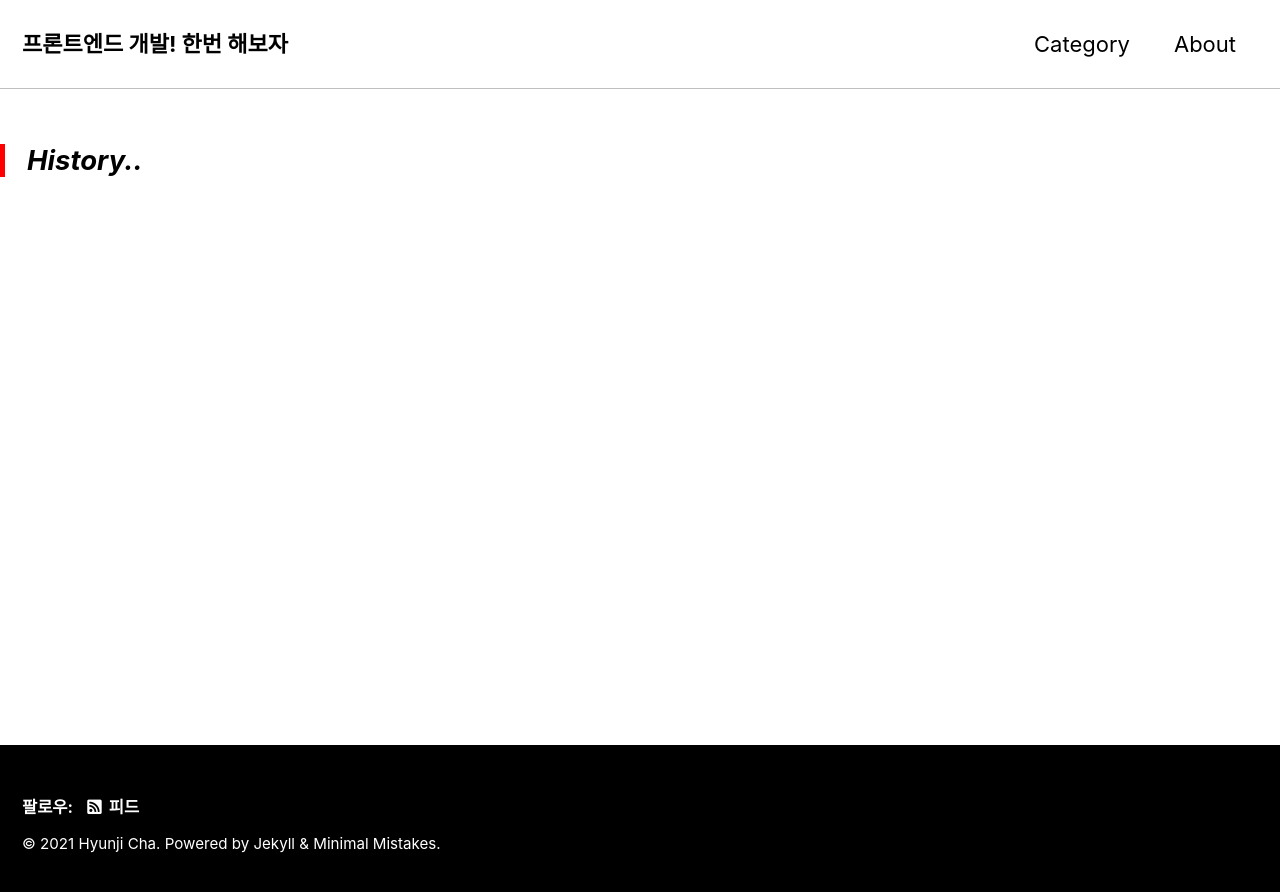
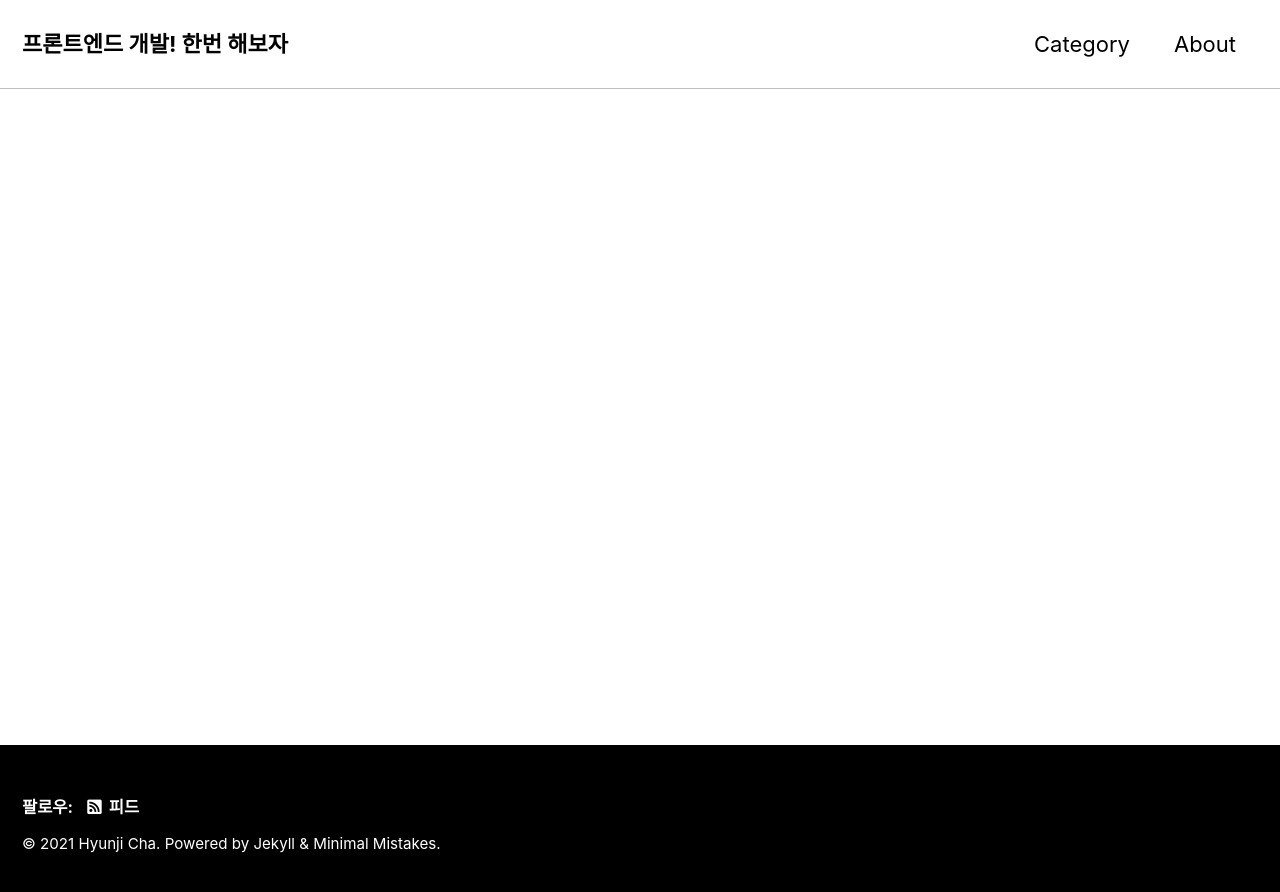
Before and after one commit to hyunji3190/hyunji3190-github.io, a Jekyll site: the page built from _pages/about.md, in a window 1280 px wide. Shown: the top 892 px of the page. Built offline with Jekyll 4.4.1, drawn with Linux system fonts in a browser that asks for light colours; cached includes are drawn as plain includes; our own code applies the rules of GitHub Pages for plain Markdown files.

Commit message:
Update about.md

```diff
--- a/_pages/about.md
+++ b/_pages/about.md
@@ -15,4 +15,3 @@ layouts_gallery:
 
 toc: true
 ---
->## History..
```
